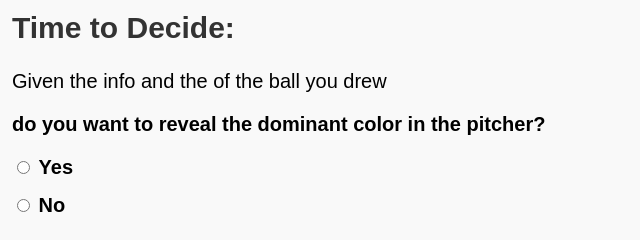
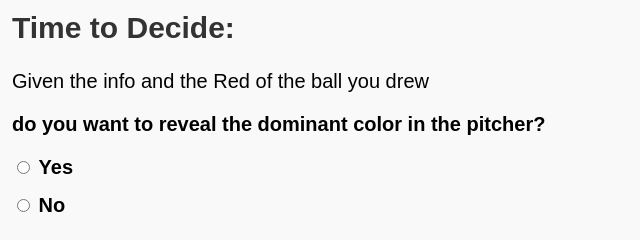
Before and after one commit to ShaniGueta/Final_Project, a website: page ExperimentCrowd.html in a window 1280 px wide. Shown: the part 1429-1669 px from the top of the page, 228-868 px from the left. Drawn offline with Linux system fonts and the light colour scheme.

Commit message:
fixing again chosencolor

```diff
--- a/ExperimentCrowd.html
+++ b/ExperimentCrowd.html
@@ -69,8 +69,10 @@
         const chosenColor = colors[Math.floor(Math.random() * colors.length)];
 
         // Update the content of the HTML element with the chosen color
-        document.getElementsByClassName('chosenColor')[0].innerText = chosenColor;
-
+        const chosenColorElements = document.getElementsByClassName('chosenColor');
+        for (let element of chosenColorElements) {
+            element.innerText = chosenColor;
+        }
 
         // Set the value of the hidden input for chosenColor
         document.getElementById('hiddenChosenColor').value = chosenColor;
```
